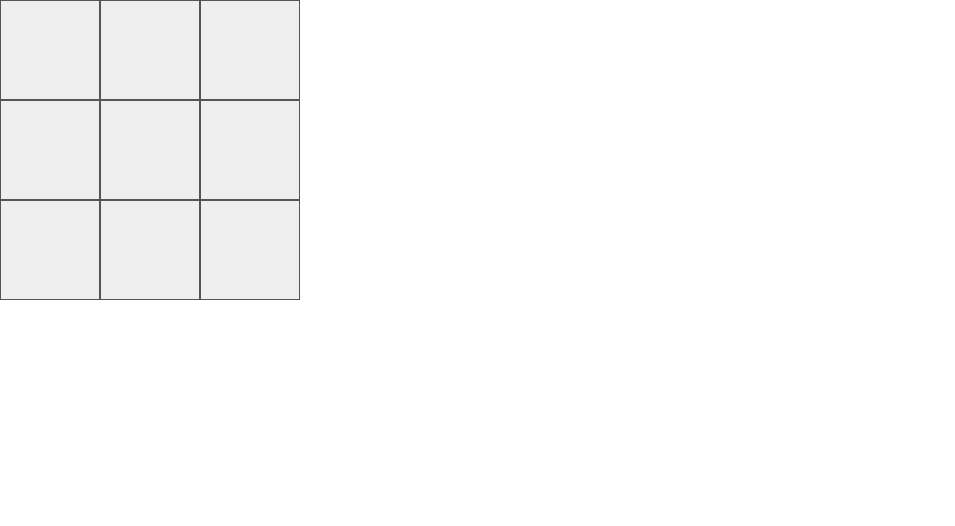
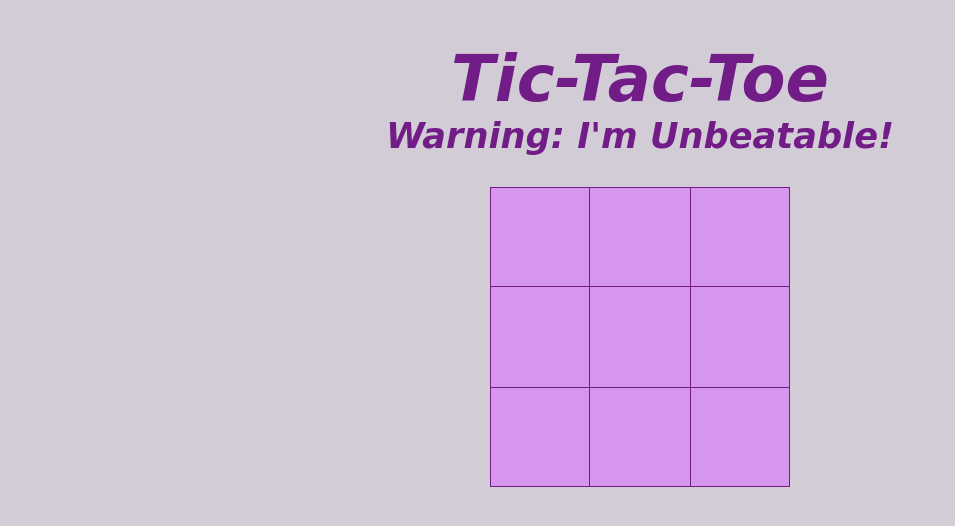
Before and after one commit to joshua-scott/tic-tac-toe, a website: page index.html in a window 1280 px wide. Shown: the whole page, without its empty margins (0-955 px from the left). Drawn offline with Linux system fonts and the light colour scheme; a web font is replaced by a local one.

Commit message:
Improved styling. Added title.

```diff
--- a/index.html
+++ b/index.html
@@ -5,21 +5,24 @@
   <meta name="viewport" content="width=device-width, initial-scale=1.0">
   <meta http-equiv="X-UA-Compatible" content="ie=edge">
   <link rel="stylesheet" href="/dist/style.css">
-  <title>O + X</title>
+  <title>Tic-Tac-Toe</title>
 </head>
 <body>
+  <h1>Tic-Tac-Toe
+    <span>Warning: I'm Unbeatable!</span>
+  </h1>
   <div class="board">
-    <div class="top row">
+    <div class="row">
       <div class="cell" data-index="0"></div>
       <div class="cell" data-index="1"></div>
       <div class="cell" data-index="2"></div>
     </div>
-    <div class="center row">
-      <div class="cell" data-index="3"></div>
-      <div class="cell" data-index="4"></div>
-      <div class="cell" data-index="5"></div>
+    <div class="row">
+      <div class="cell center" data-index="3"></div>
+      <div class="cell center" data-index="4"></div>
+      <div class="cell center" data-index="5"></div>
     </div>
-    <div class="bottom row">
+    <div class="row">
       <div class="cell" data-index="6"></div>
       <div class="cell" data-index="7"></div>
       <div class="cell" data-index="8"></div>
--- a/src/scss/style.scss
+++ b/src/scss/style.scss
@@ -1,14 +1,36 @@
 @import 'normalize';
-@import url('https://fonts.googleapis.com/css?family=Arimo');
+@import url('https://fonts.googleapis.com/css?family=Arimo|Patrick+Hand+SC');
 
-$lightgrey: #eee;
-$darkgrey: #555;
-$blue: #0000ff;
-$red: #ff0000;
+$background: #d2ccd6;
+$board: #D796EE;
+$dark: #721d87;
+$blue: #1c4993;
+$red: #e33840;
+
+body {
+  background: $background;
+  height: 100vh;
+  text-align: center;
+  font-size: 2rem;
+}
+
+h1 {
+  font-family: 'Patrick Hand SC', cursive;
+  font-style: italic;
+  color: $dark;
+  margin-bottom: 0.1em;
+  span {
+    display: block;
+    font-size: 2.2rem;
+  }
+}
 
 .board {
+  background: $board;
   display: flex;
   flex-direction: column;
+  max-width: 300px;
+  margin: 30px auto;
 }
 
 .row {
@@ -18,17 +40,24 @@ $red: #ff0000;
 .cell {
   width: 100px;
   height: 100px;
-  background: $lightgrey;
-  border: 1px solid $darkgrey;
+  border: 1px solid $dark;
   display: flex;
   align-items: center;
   justify-content: center;
   font-family: 'Arimo', sans-serif;
-  font-size: 4em;
+  font-size: 5rem;
   &.blue {
     color: $blue;
   }
   &.red {
     color: $red;
   }
+  &:nth-of-type(2) {
+    border-left: none;
+    border-right: none;
+  }
+  &.center {
+    border-top: none;
+    border-bottom: none;
+  }
 }
```
Also changed, not shown: dist/style.css, 1 other file.
